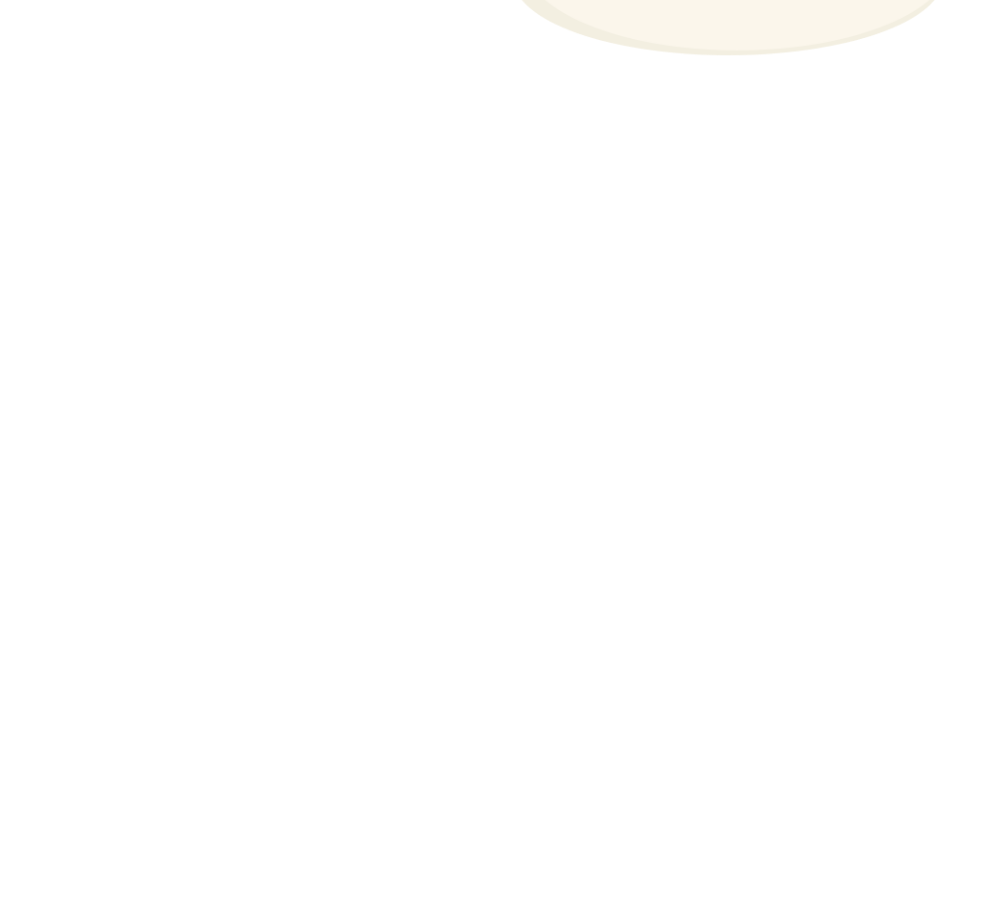
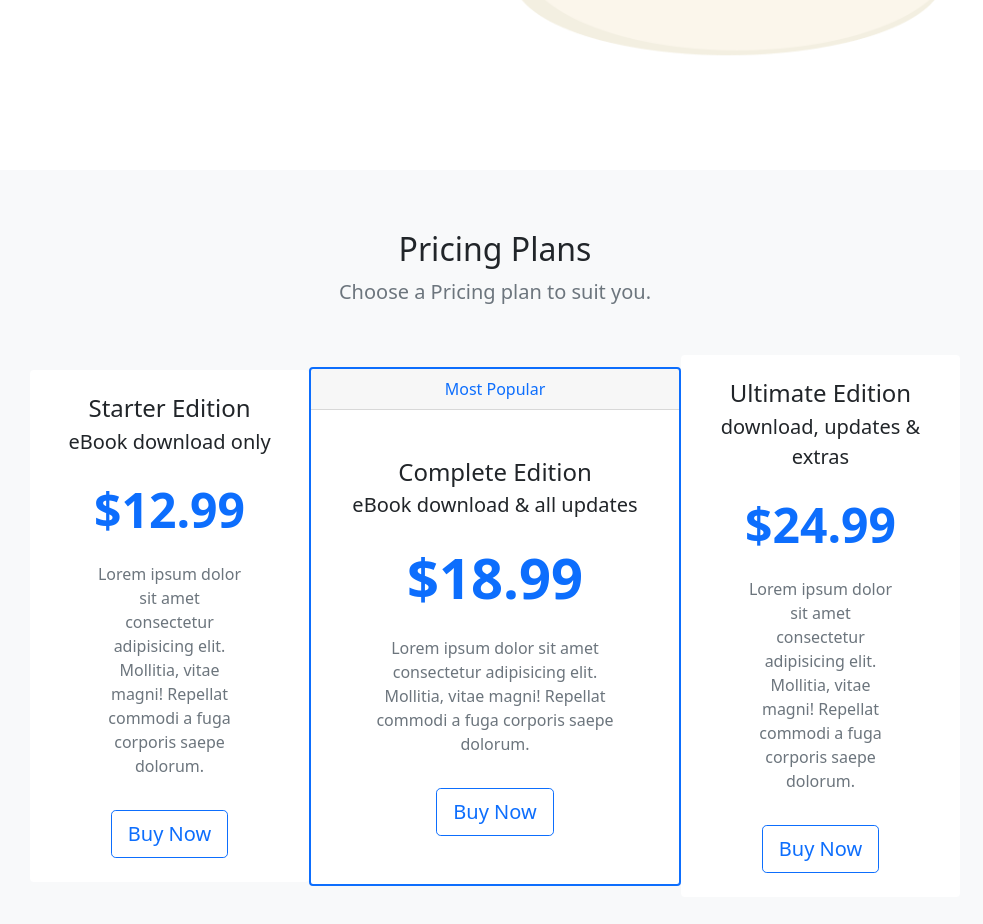
Before and after one commit to ochudi/bootstrap, a plain HTML site: page index.html in a window 1280 px wide. Shown: the part 556-1480 px from the top of the page, without its empty margins (145-1128 px from the left). Before the commit the page ends 800 px from the top, so only its background shows below. Drawn offline with nearby package versions, Linux system fonts and the light colour scheme.

Commit message:
Add: Cards and Pricing Section

```diff
--- a/index.html
+++ b/index.html
@@ -88,6 +88,63 @@
     </section>
 
     <!-- Pricing plans -->
+    <section id="pricing" class="bg-light mt-5">
+      <div class="container-lg">
+        <div class="text-center">
+          <h2>Pricing Plans</h2>
+          <p class="lead text-muted">Choose a Pricing plan to suit you.</p>
+        </div>
+
+        <div class="row my-5 g-0 align-items-center justify-content-center">
+            <div class="col-8 col-lg-4 col-xl-3">
+              <div class="card border-0">
+                <div class="card-body text-center py-4">
+                  <h4 class="card-title">Starter Edition</h4>
+                  <p class="lead card-subtitle">eBook download only</p>
+                  <p class="display-5 my-4 text-primary fw-bold">$12.99</p>
+                  <p class="card-text mx-5 text-muted d-none d-lg-block">Lorem ipsum dolor sit amet consectetur adipisicing elit. Mollitia, vitae magni! Repellat commodi a fuga corporis saepe dolorum.</p>
+                  <a href="#" class="btn btn-outline-primary btn-lg mt-3">
+                    Buy Now
+                  </a>
+                </div>
+              </div>
+            </div>
+
+        <div class="col-9 col-lg-4">
+          <div class="card border-primary border-2">
+            <div class="card-header text-center text-primary">Most Popular</div>
+            <div class="card-body text-center py-5">
+              <h4 class="card-title">Complete Edition</h4>
+              <p class="lead card-subtitle">eBook download & all updates</p>
+              <p class="display-4 my-4 text-primary fw-bold">$18.99</p>
+              <p class="card-text mx-5 text-muted d-none d-lg-block">
+                Lorem ipsum dolor sit amet consectetur adipisicing elit.
+                Mollitia, vitae magni! Repellat commodi a fuga corporis saepe
+                dolorum.
+              </p>
+              <a href="#" class="btn btn-outline-primary btn-lg mt-3">
+                Buy Now
+              </a>
+            </div>
+          </div>
+        </div>
+
+        <div class="col-8 col-lg-4 col-xl-3">
+            <div class="card border-0">
+              <div class="card-body text-center py-4">
+                <h4 class="card-title">Ultimate Edition</h4>
+                <p class="lead card-subtitle">download, updates & extras</p>
+                <p class="display-5 my-4 text-primary fw-bold">$24.99</p>
+                <p class="card-text mx-5 text-muted d-none d-lg-block">Lorem ipsum dolor sit amet consectetur adipisicing elit. Mollitia, vitae magni! Repellat commodi a fuga corporis saepe dolorum.</p>
+                <a href="#" class="btn btn-outline-primary btn-lg mt-3">
+                  Buy Now
+                </a>
+              </div>
+            </div>
+          </div>
+        </div>
+      </div>
+    </section>
 
     <!-- Topics at a glance -->
 
```
